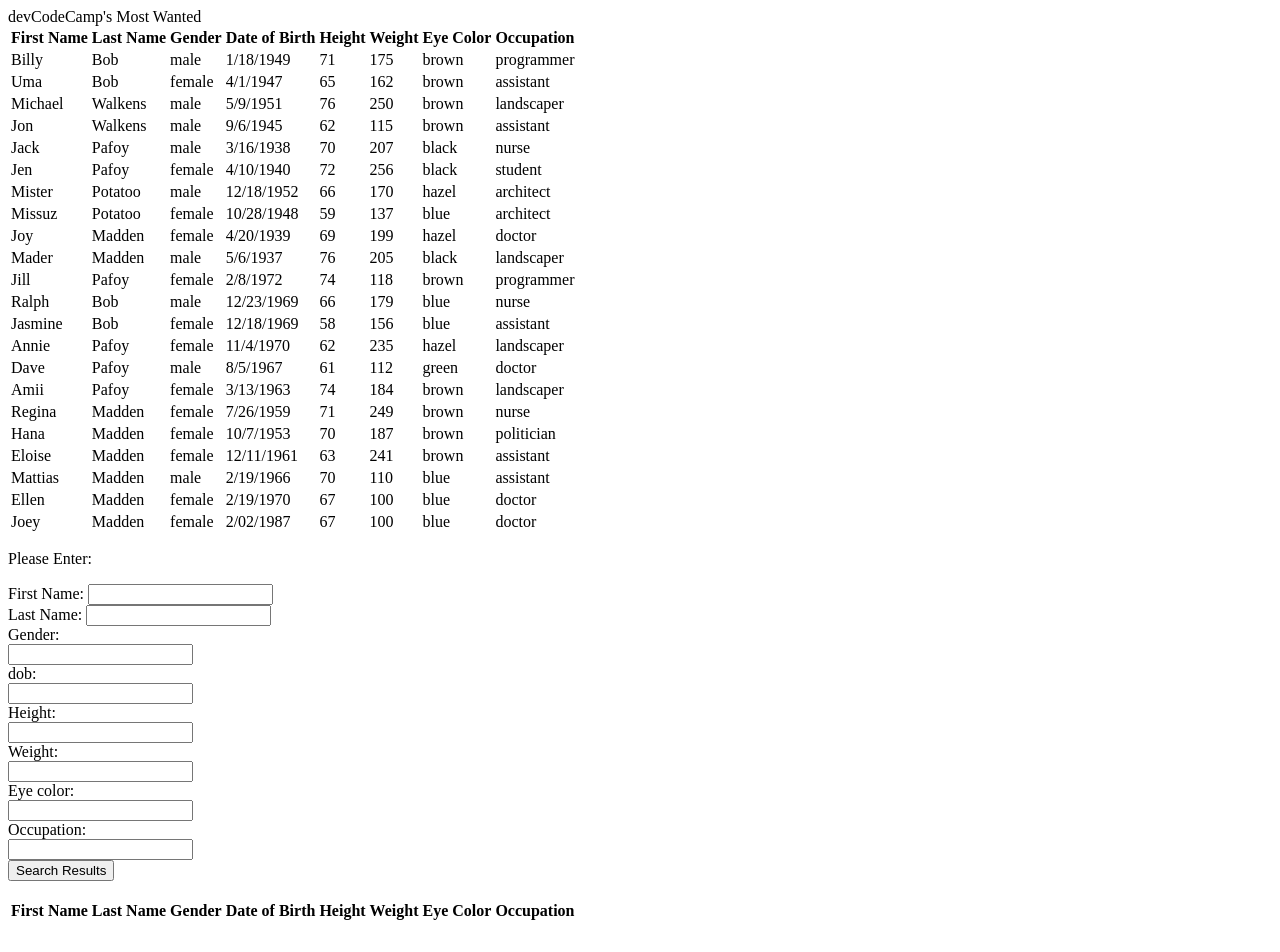
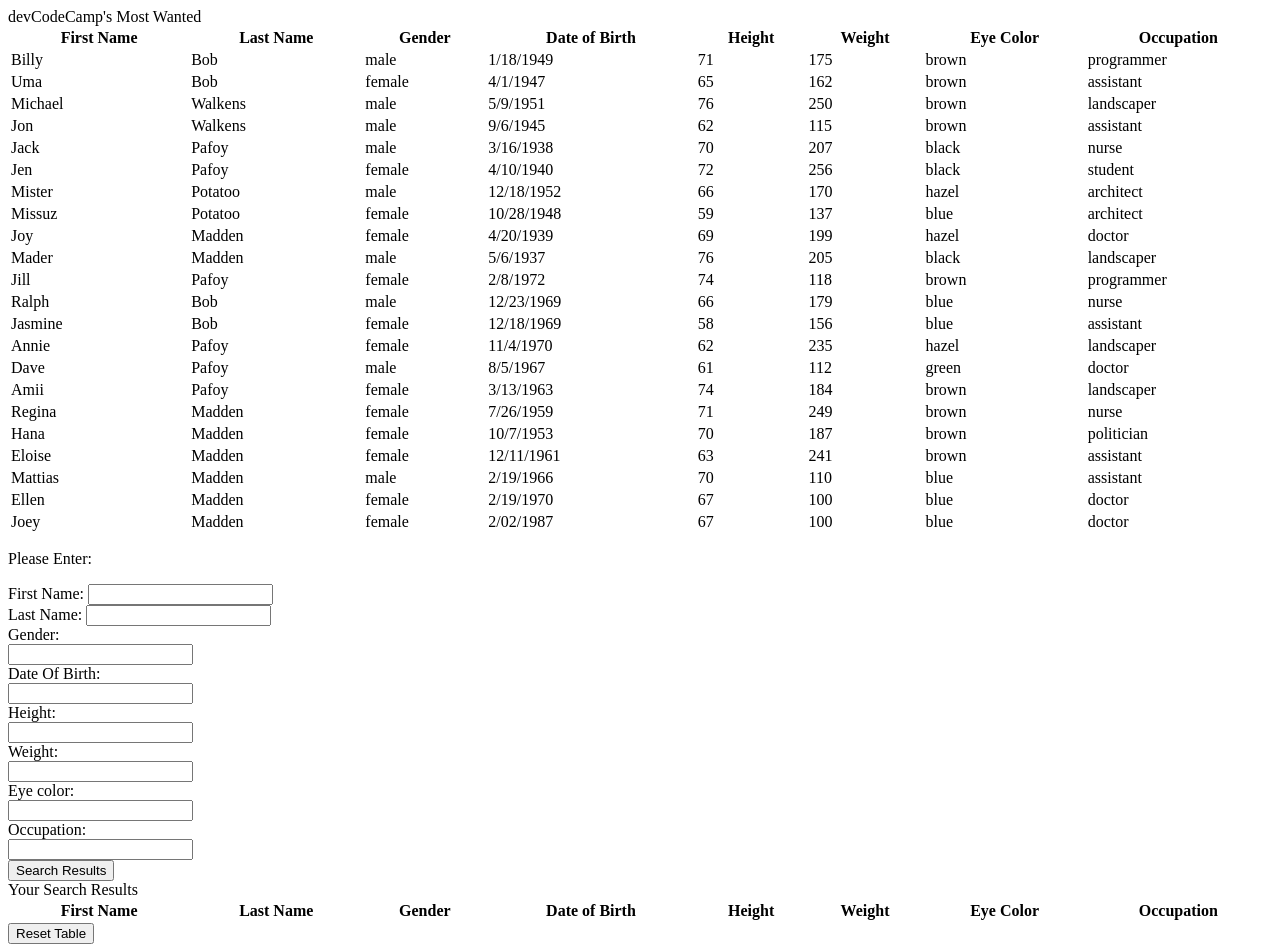
Before and after one commit to Mr-Nelson/Most_Wanted, a plain HTML site: page index.html in a window 1280 px wide. Drawn offline with Linux system fonts and the light colour scheme.

Commit message:
Cleaned up formatting/typos in HTML, added reset table button, created reset table function

```diff
--- a/app.js
+++ b/app.js
@@ -52,7 +52,11 @@ function buildTable(){
         </tr>`
     })
 }
-
+function resetTable() {
+    people.map(function(el){
+        document.getElementById("results").innerHTML = "";
+  })
+}
 // let results = people;
 // results = searchByEyeColor('blue', results)
 // results = searchByGender('male', results)
--- a/index.html
+++ b/index.html
@@ -6,7 +6,7 @@
   </head>
   <body>
     <body onpageshow= "buildTable()">
-    <table id="master">
+    <table id="master" width= "100%">
       <thead>devCodeCamp's Most Wanted
         <th>First Name</th>
         <th>Last Name</th>
@@ -36,7 +36,7 @@
         <label for="gender">Gender:</label><br>
         <input type="text" id="gender" name="gender" value=""><br>
 
-        <label for="dob">dob:</label><br>
+        <label for="dob">Date Of Birth:</label><br>
         <input type="text" id="dob" name="dob" value=""><br>
 
         <label for="height">Height:</label><br>
@@ -56,9 +56,8 @@
     </form>
 
     </form>
-      <br>
-    <table id="result">
-      <thead>
+      <table id="result" width="100%">
+        <thead>Your Search Results
           <th>First Name</th>
           <th>Last Name</th>
           <th>Gender</th>
@@ -69,13 +68,11 @@
           <th>Occupation</th>
         </thead>
         <tbody id= "results">
+        </tbody>
+      </table>
+      <button onclick="resetTable()">Reset Table</button>
 
-  </tbody>
-
-  </table>
-
-
-
+    </form>
     <br>
     <script src="data.js"></script>
     <script src="app.js"></script>
```
Lines whose indentation alone changed are shown as unchanged.
